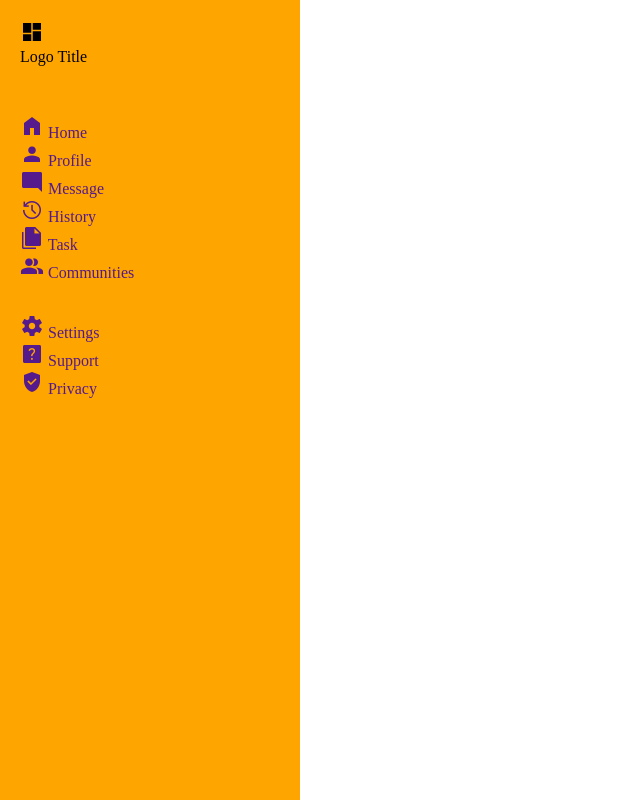
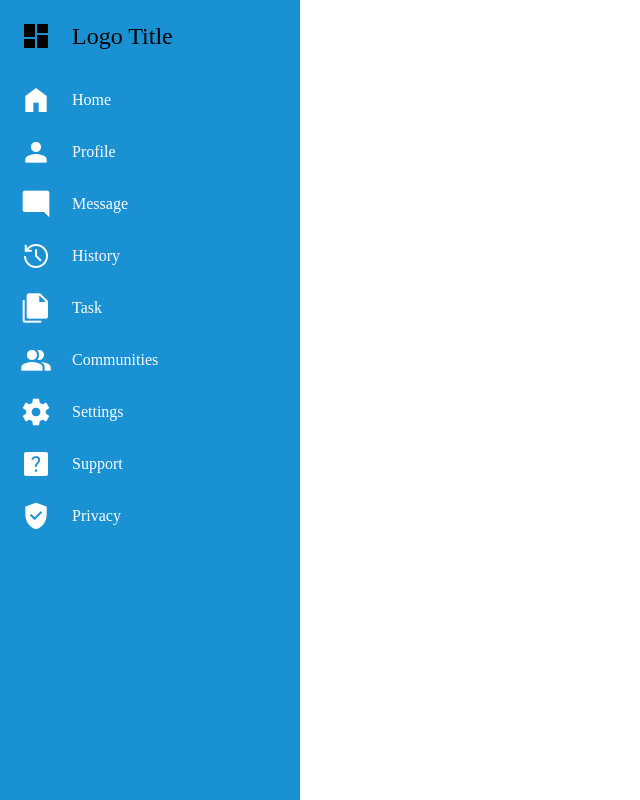
Before and after one commit to shakib1010/admin-dashboard-grid, a website: page index.html in a window 1280 px wide. Shown: the whole page, without its empty margins (0-640 px from the left). Drawn offline with nearby package versions, Linux system fonts and the light colour scheme.

Commit message:
Navigation element completed

```diff
--- a/index.html
+++ b/index.html
@@ -15,7 +15,7 @@
     <div class="container dashboard">
       <nav class="nav">
         <div class="logo mb-large">
-          <span class="nav__link--icon material-symbols-outlined">
+          <span class="logo__icon material-symbols-outlined">
             dashboard
           </span>
           <p class="logo__text">Logo Title</p>
--- a/package.json
+++ b/package.json
@@ -4,7 +4,6 @@
   "description": "Admin dashboard layout",
   "main": "index.js",
   "scripts": {
-    "test": "echo \"Error: no test specified\" && exit 1",
     "sass": "sass --watch sass/main.scss styles/style.css"
   },
   "repository": {
--- a/sass/component/_navigation.scss
+++ b/sass/component/_navigation.scss
@@ -1,6 +1,22 @@
 @use "../util/" as u;
+
+.logo {
+  display: flex;
+  align-items: center;
+  gap: u.rem(20);
+
+  &__icon {
+    font-size: u.rem(32);
+  }
+
+  &__text {
+    margin: 0;
+    font-size: u.rem(24);
+  }
+}
+
 .nav {
-  background: orange;
+  background: var(--nav-bg);
   display: flex;
   flex-direction: column;
   padding: u.rem(20);
@@ -12,10 +28,18 @@
   }
 
   &__item {
-
+    &:not(:last-child) {
+      margin-bottom: 20px;
+    }
   }
 
   &__link {
-    // text-decoration: none;
+    display: flex;
+    align-items: center;
+    gap: u.rem(20);
+    color: var(--nav-text);
+    &--icon {
+      font-size: u.rem(32);
+    }
   }
 }
--- a/sass/globals/_custom-property.scss
+++ b/sass/globals/_custom-property.scss
@@ -0,0 +1,14 @@
+:root {
+  --color-blue: #1991d2;
+  --color-orange: #f0b428;
+  --color-white: #ffffff;
+  --color-black: #000000;
+  --color-gray-1: #e1e7ef;
+  --color-gray-2: #636363;
+  --color-gray-3: #333333;
+
+
+  // named color
+  --nav-bg: var(--color-blue);
+  --nav-text: var(--color-white);
+}
```
Also changed, not shown: styles/style.css, 1 other file.
